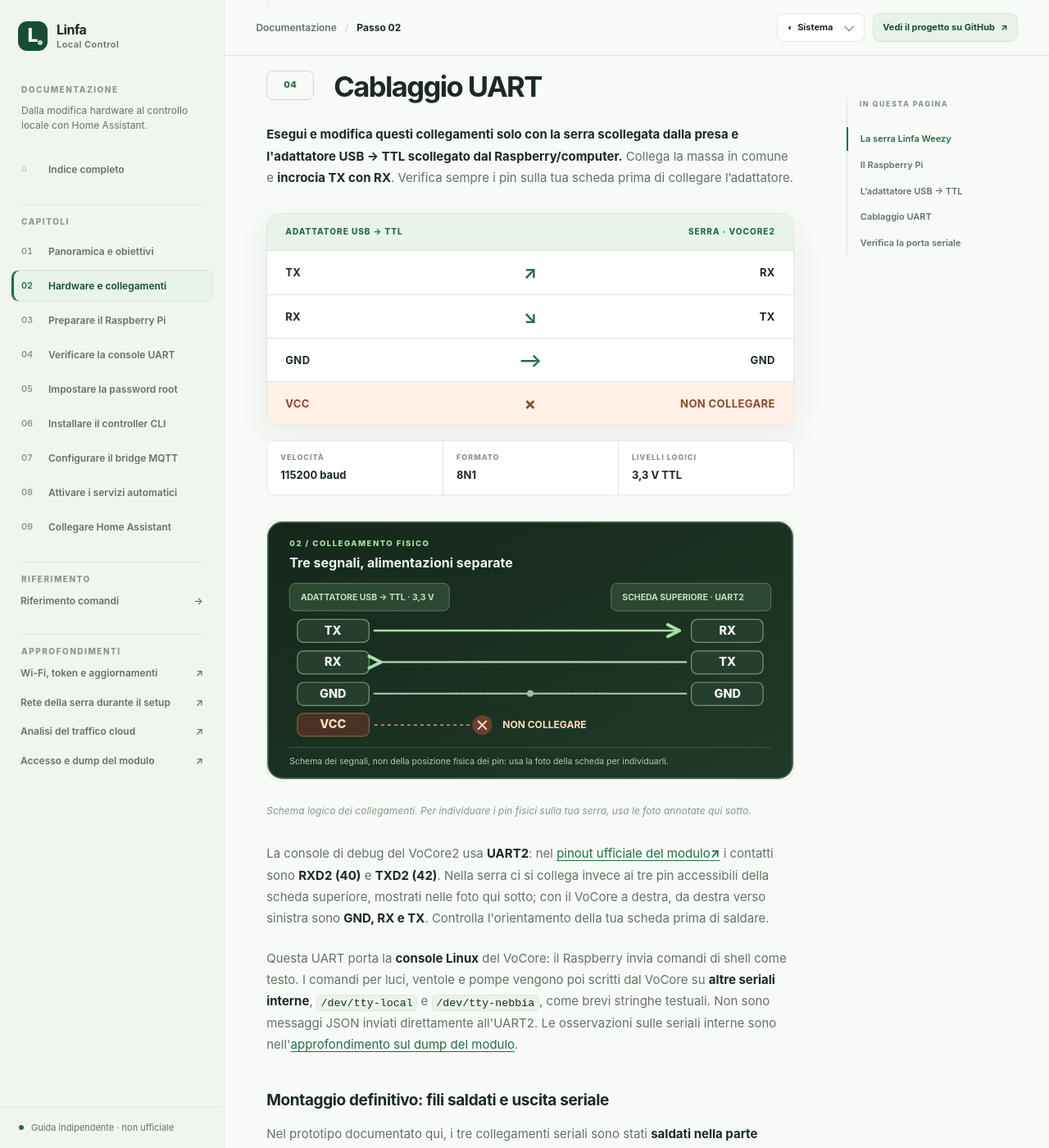
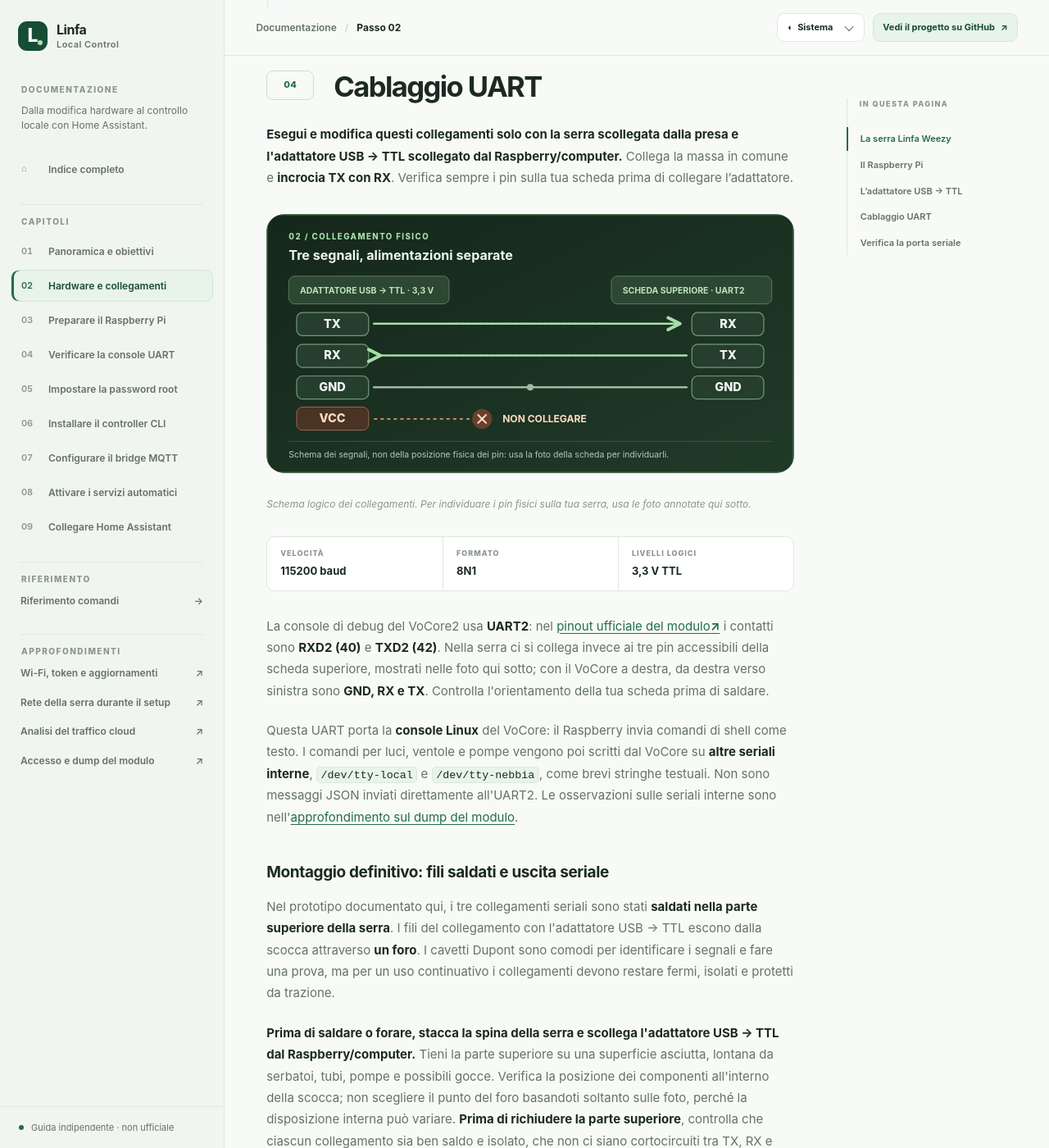
Before and after one commit to Interstellar0verdrive/Linfa-local-control, an MkDocs documentation site: the page built from docs/setup/02-hardware.md, in a window 1280 px wide and 1400 px high, scrolled down 3809 px. Shown: the whole window at 82% size. Built offline with MkDocs 1.6.1, drawn with Linux system fonts in a browser that asks for light colours.

Commit message:
Refine diagrams and simplify wiring section

```diff
--- a/docs/setup/02-hardware.md
+++ b/docs/setup/02-hardware.md
@@ -82,19 +82,11 @@ Sono esempi di compatibilità **elettrica** dei segnali, non una garanzia che i
 
 **Esegui e modifica questi collegamenti solo con la serra scollegata dalla presa e l'adattatore USB → TTL scollegato dal Raspberry/computer.** Collega la massa in comune e **incrocia TX con RX**. Verifica sempre i pin sulla tua scheda prima di collegare l’adattatore.
 
-<div class="wiring-card" aria-label="Collegamenti tra adattatore USB TTL e serra">
-  <div class="wiring-head"><span>ADATTATORE USB → TTL</span><span>SERRA · VOCORE2</span></div>
-  <div class="wiring-row"><span><b>TX</b></span><span class="wire-line" aria-hidden="true">↗</span><span><b>RX</b></span></div>
-  <div class="wiring-row"><span><b>RX</b></span><span class="wire-line" aria-hidden="true">↘</span><span><b>TX</b></span></div>
-  <div class="wiring-row"><span><b>GND</b></span><span class="wire-line" aria-hidden="true">⟶</span><span><b>GND</b></span></div>
-  <div class="wiring-row is-disconnected"><span><b>VCC</b></span><span class="wire-line" aria-hidden="true">×</span><span><b>NON COLLEGARE</b></span></div>
-</div>
-
-<div class="serial-settings"><span><small>VELOCITÀ</small><strong>115200 baud</strong></span><span><small>FORMATO</small><strong>8N1</strong></span><span><small>LIVELLI LOGICI</small><strong>3,3 V TTL</strong></span></div>
-
 ![Schema dei tre segnali UART: TX dell'adattatore verso RX della serra, RX verso TX, GND verso GND; VCC scollegato](../assets/diagramma-cablaggio-uart.svg)
 
 *Schema logico dei collegamenti. Per individuare i pin fisici sulla tua serra, usa le foto annotate qui sotto.*
+
+<div class="serial-settings"><span><small>VELOCITÀ</small><strong>115200 baud</strong></span><span><small>FORMATO</small><strong>8N1</strong></span><span><small>LIVELLI LOGICI</small><strong>3,3 V TTL</strong></span></div>
 
 La console di debug del VoCore2 usa **UART2**: nel [pinout ufficiale del modulo](https://vocore.io/v2.html) i contatti sono **RXD2 (40)** e **TXD2 (42)**. Nella serra ci si collega invece ai tre pin accessibili della scheda superiore, mostrati nelle foto qui sotto; con il VoCore a destra, da destra verso sinistra sono **GND, RX e TX**. Controlla l'orientamento della tua scheda prima di saldare.
 
--- a/docs/stylesheets/site.css
+++ b/docs/stylesheets/site.css
@@ -333,6 +333,7 @@ h2 { margin: 0; font-size: clamp(26px, 2.6vw, 34px); font-weight: 750; letter-sp
 .markdown-body table tr:last-child td { border-bottom: 0; }
 .markdown-body table td + td, .markdown-body table th + th { border-left: 1px solid var(--line); }
 .markdown-body img { display: block; max-width: 100%; height: auto; margin: 29px auto; border: 1px solid var(--line); border-radius: 12px; }
+.markdown-body img[src*="diagramma-"] { border: 0; border-radius: 22px; }
 .markdown-body p:has(> img) { margin: 31px 0 8px; }
 .markdown-body p:has(> img) + p { margin: 0 0 30px; color: var(--quiet); font-size: 12px; line-height: 1.5; }
 .markdown-body blockquote:not(.admonition) { margin: 28px 0; padding: 16px 20px; border-left: 3px solid var(--accent); border-radius: 0 10px 10px 0; background: var(--note-bg); }
```
Also changed, not shown: docs/assets/diagramma-flusso-mqtt.svg.
